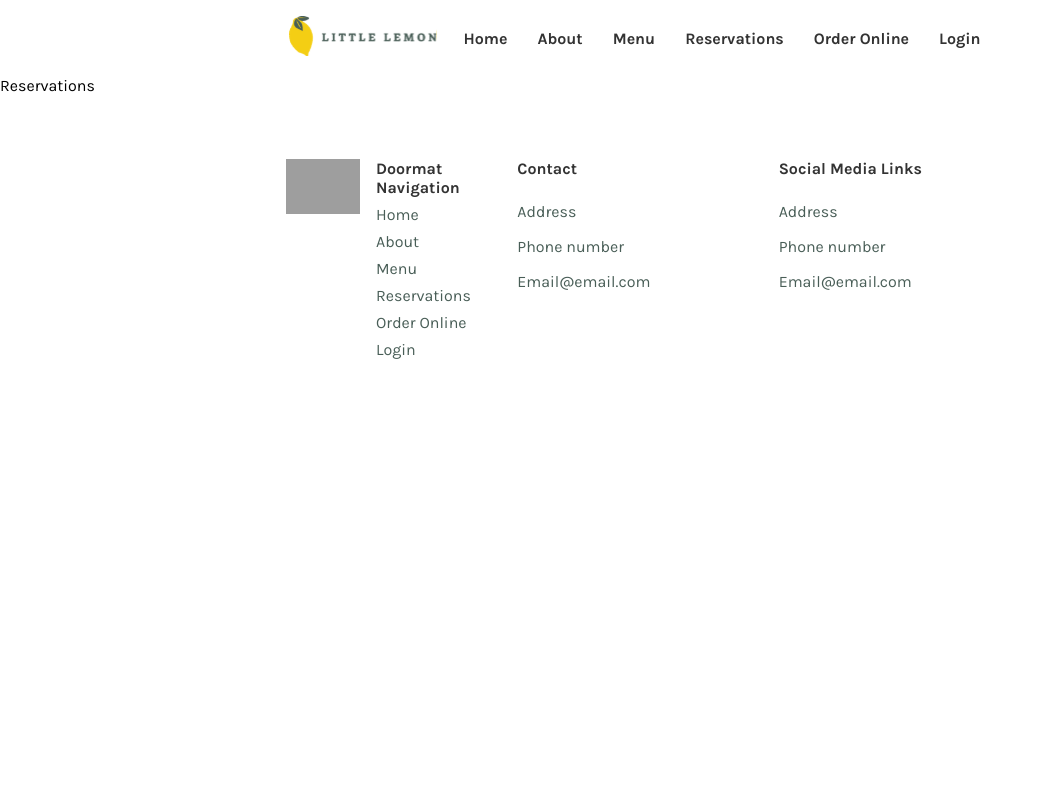
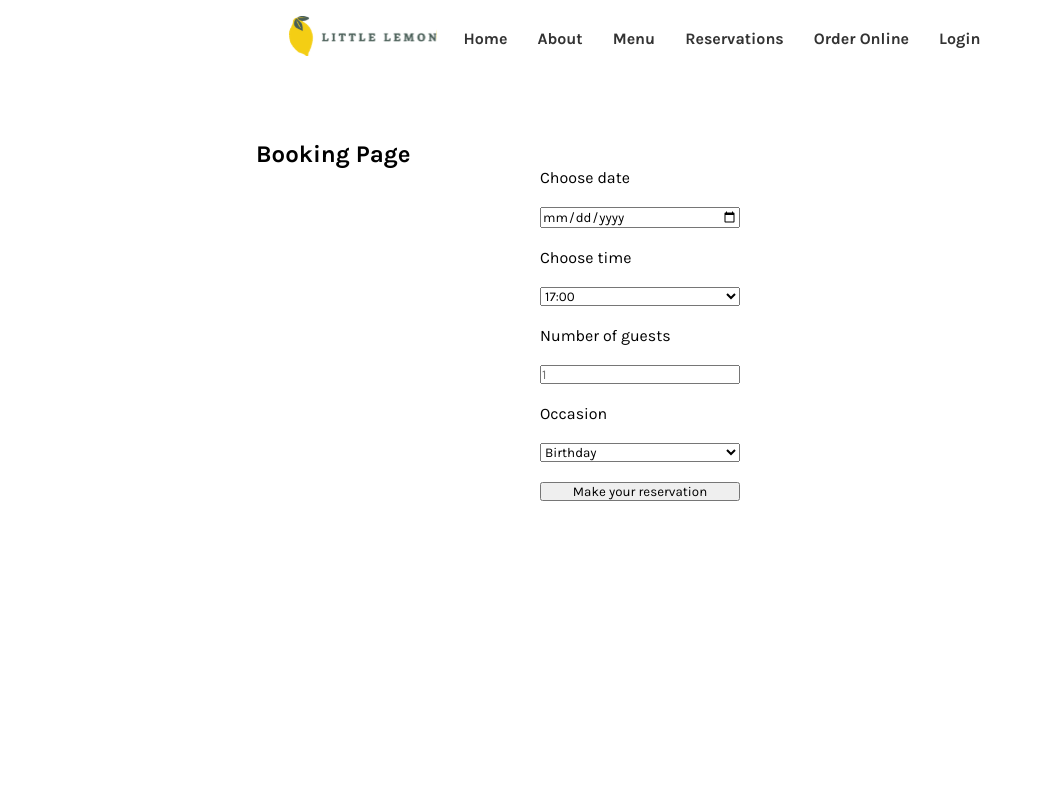
Before and after one commit to ayanbriones/little-lemon, a React (Create React App) app: page /reservations in a window 1280 px wide. Shown: the top 800 px of the page, without its empty margins (0-1042 px from the left). Built offline with nearby package versions, Linux system fonts and the light colour scheme; grey boxes are pictures that could not be loaded.

Commit message:
add reservation form

```diff
--- a/src/App.css
+++ b/src/App.css
@@ -330,6 +330,18 @@ a:active {
   cursor: pointer;
 }
 
+.about,
+.menu,
+.reservations,
+.order-online,
+.login {
+  min-height: 100vh;
+}
+
+#reservation-form {
+  margin: 0 auto;
+}
+
 @media (width <= 40em) {
   section {
     padding: 1rem;
--- a/src/App.js
+++ b/src/App.js
@@ -3,11 +3,11 @@ import './App.css'
 import About from './components/About'
 import Footer from './components/Footer'
 import HomePage from './components/HomePage'
-import Reservations from './components/Reservations'
 import OrderOnline from './components/OrderOnline'
 import Menu from './components/Menu'
 import Nav from './components/Nav'
 import Login from './components/Login'
+import BookingPage from './components/BookingPage'
 
 function App() {
   return (
@@ -17,7 +17,7 @@ function App() {
         <Route path='/' element={<HomePage />} />
         <Route path='/about' element={<About />} />
         <Route path='/menu' element={<Menu />} />
-        <Route path='/reservations' element={<Reservations />} />
+        <Route path='/reservations' element={<BookingPage />} />
         <Route path='/order-online' element={<OrderOnline />} />
         <Route path='/login' element={<Login />} />
       </Routes>
--- a/src/components/About.js
+++ b/src/components/About.js
@@ -1,5 +1,5 @@
 import React from 'react'
 
 export default function About() {
-  return <div>About</div>
+  return <section class='about'>About</section>
 }
--- a/src/components/BookingPage.js
+++ b/src/components/BookingPage.js
@@ -2,8 +2,32 @@ import React from 'react'
 
 export default function BookingPage() {
   return (
-    <>
+    <section className='reservations'>
       <h1>Booking Page</h1>
-    </>
+      <form
+        style={{ display: 'grid', maxWidth: '200px', gap: '20px' }}
+        id='reservation-form'
+      >
+        <label htmlFor='res-date'>Choose date</label>
+        <input type='date' id='res-date' />
+        <label htmlFor='res-time'>Choose time</label>
+        <select id='res-time '>
+          <option>17:00</option>
+          <option>18:00</option>
+          <option>19:00</option>
+          <option>20:00</option>
+          <option>21:00</option>
+          <option>22:00</option>
+        </select>
+        <label htmlFor='guests'>Number of guests</label>
+        <input type='number' placeholder='1' min='1' max='10' id='guests' />
+        <label htmlFor='occasion'>Occasion</label>
+        <select id='occasion'>
+          <option>Birthday</option>
+          <option>Anniversary</option>
+        </select>
+        <button type='submit'>Make your reservation</button>
+      </form>
+    </section>
   )
 }
--- a/src/components/CallToAction.js
+++ b/src/components/CallToAction.js
@@ -1,4 +1,5 @@
 import React from 'react'
+import { Link } from 'react-router-dom'
 import heroImage from '../assets/Mario and Adrian A.jpg'
 
 export default function CallToAction() {
@@ -12,7 +13,9 @@ export default function CallToAction() {
           and classic cocktails in a lively but casual environment. The
           restaurant features a locally-sourced menu with daily specials.
         </p>
-        <button className='button bg-yellow'>Reserve a table</button>
+        <Link to='/reservations'>
+          <button className='button bg-yellow'>Reserve a table</button>
+        </Link>
       </div>
       <div className='right'>
         <img src={heroImage} alt='Little Lemon Restaurant' />
--- a/src/components/Login.js
+++ b/src/components/Login.js
@@ -1,5 +1,5 @@
 import React from 'react'
 
 export default function Login() {
-  return <div>Login</div>
+  return <section className='login'>Login</section>
 }
--- a/src/components/Menu.js
+++ b/src/components/Menu.js
@@ -1,5 +1,5 @@
 import React from 'react'
 
 export default function Menu() {
-  return <div>Menu</div>
+  return <section className='menu'>Menu</section>
 }
--- a/src/components/Nav.js
+++ b/src/components/Nav.js
@@ -10,24 +10,24 @@ export default function Nav() {
       </Link>
       <nav className='nav nav-list fg-black'>
         <ul>
-          <li>
-            <Link to='/'>Home</Link>
-          </li>
-          <li>
-            <Link to='/about'>About</Link>
-          </li>
-          <li>
-            <Link to='/menu'>Menu</Link>
-          </li>
-          <li>
-            <Link to='/reservations'>Reservations</Link>
-          </li>
-          <li>
-            <Link to='/order-online'>Order Online</Link>
-          </li>
-          <li>
-            <Link to='/login'>Login</Link>
-          </li>
+          <Link to='/'>
+            <li>Home</li>
+          </Link>
+          <Link to='/about'>
+            <li>About</li>
+          </Link>
+          <Link to='/menu'>
+            <li>Menu</li>
+          </Link>
+          <Link to='/reservations'>
+            <li>Reservations</li>
+          </Link>
+          <Link to='/order-online'>
+            <li>Order Online</li>
+          </Link>
+          <Link to='/login'>
+            <li>Login</li>
+          </Link>
         </ul>
       </nav>
     </header>
--- a/src/components/OrderOnline.js
+++ b/src/components/OrderOnline.js
@@ -0,0 +1,5 @@
+import React from 'react'
+
+export default function OrderOnline() {
+  return <section className='order-online'>OrderOnline</section>
+}
--- a/src/components/Reservations.js
+++ /dev/null
@@ -1,5 +0,0 @@
-import React from 'react'
-
-export default function Reservations() {
-  return <div>Reservations</div>
-}
```
